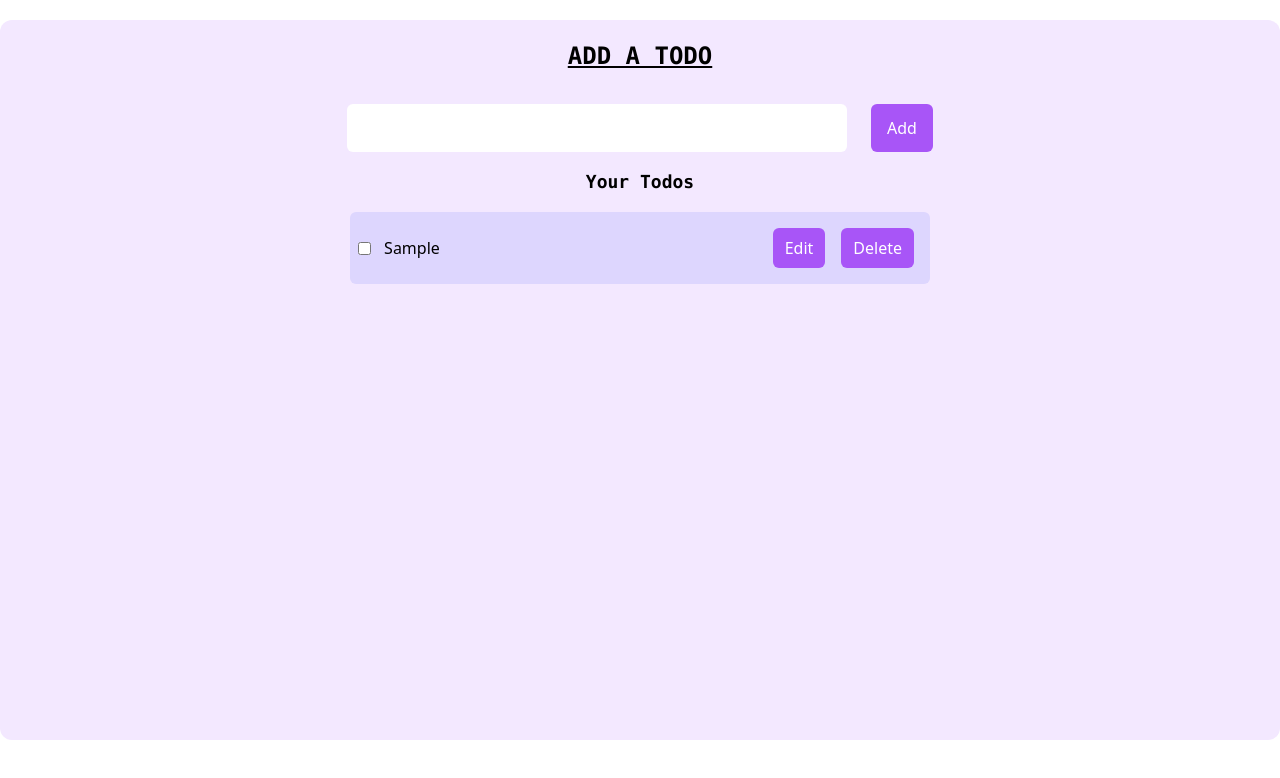
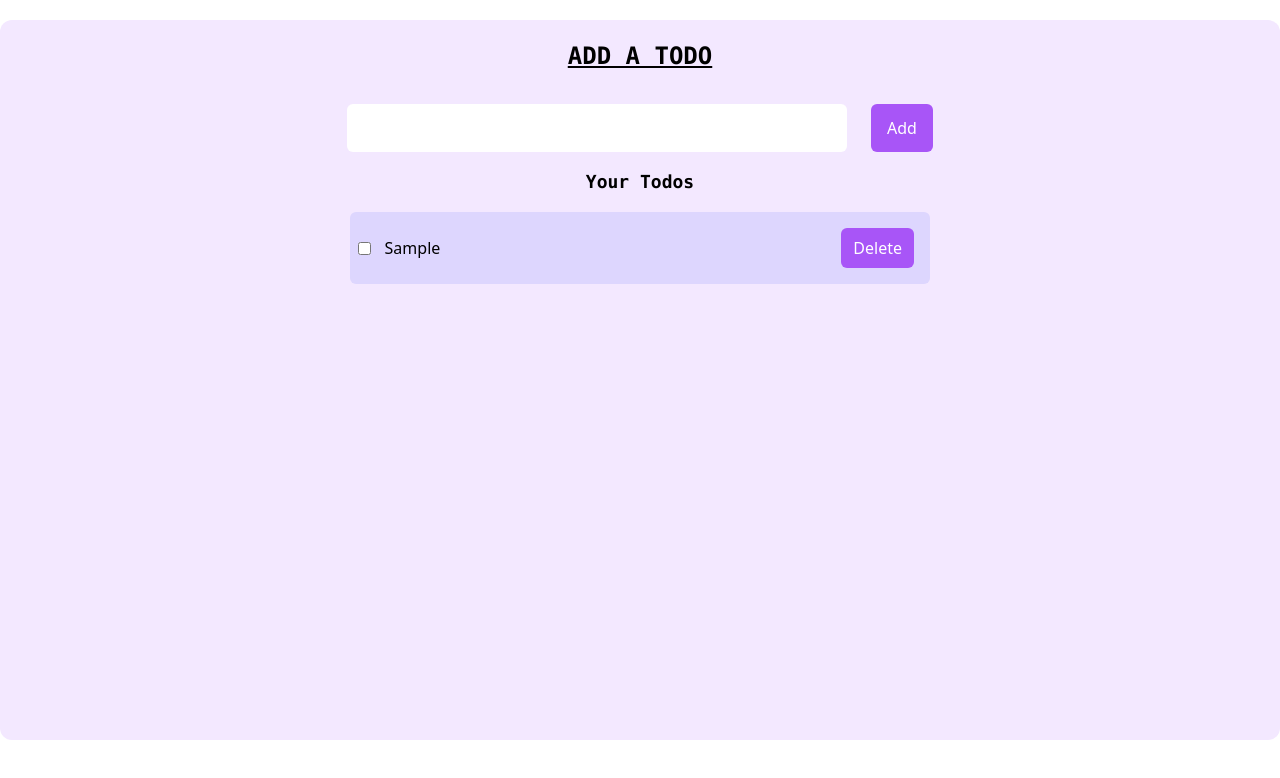
Before and after one commit to Enayat789/toDo-app, a React (Create React App) app: page / in a window 1280 px wide. Both pictures are taken after typing "Sample" into the empty fields and a click on the button "Add". Shown: the top 778 px of the page. Built offline with nearby package versions, Linux system fonts and the light colour scheme.

Commit message:
edit btn commented

```diff
--- a/src/App.js
+++ b/src/App.js
@@ -76,19 +76,19 @@ function App() {
                   onChange={() => handleToggleComplete(item.id)}
                 />
                 <div
-                  className={`flex items-start w-[68%] p-2 overflow-scroll ${
+                  className={` flex items-start w-[80%] p-2 overflow-scroll ${
                     item.isCompleted ? "line-through" : ""
                   }`}
                 >
                   {item.todo}
                 </div>
                 <div className="buttons flex">
-                  <button
+                  {/* <button
                     className=" bg-purple-500 p-3 py-2  mx-2 rounded-md text-white hover:bg-purple-600"
                     onClick={handleEdith}
                   >
                     Edit
-                  </button>
+                  </button> */}
                   <button
                     className=" bg-purple-500 p-3 py-2  mx-2 rounded-md text-white hover:bg-purple-600"
                     onClick={() => handleDelete(item.id)}
```
